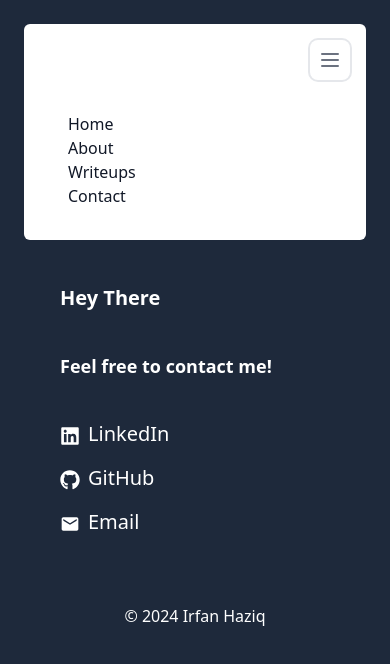
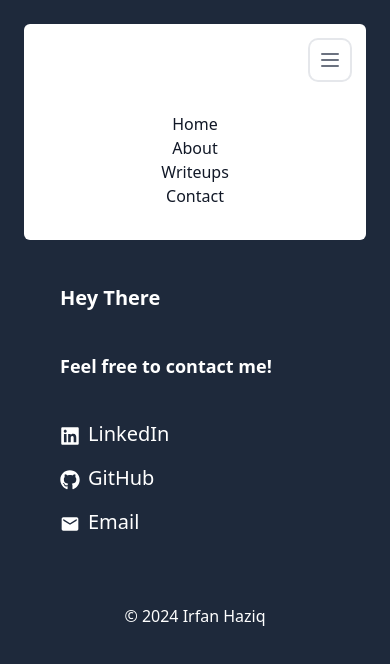
Before and after one commit to broCapang/broCapang.github.io, a Next.js app: page /contact in a window 390 px wide. Both pictures are taken after a click on the button 330 px from the left and 60 px from the top of the page. Shown: the top 664 px of the page. Built offline with nearby package versions, Linux system fonts and the light colour scheme.

Commit message:
Update Header component styling

```diff
--- a/components/Header.tsx
+++ b/components/Header.tsx
@@ -30,7 +30,7 @@ const Header: React.FC = () => {
                         </svg>
                     </button>
                     <div className={`${isNavVisible ? 'block' : 'hidden'} w-full md:block md:w-auto`} id="navbar-default">
-                        <ul className="flex flex-col md:flex-row md:space-x-8 p-4 mt-4 md:mt-0 ">
+                        <ul className="flex flex-col md:flex-row md:space-x-8 p-4 mt-4 md:mt-0 text-center">
                             <li><a href="/" className="py-2 px-3 text-gray-900 rounded hover:bg-gray-600 dark:text-white">Home</a></li>
                             <li><a href="/about" className="py-2 px-3 text-gray-900 rounded hover:bg-gray-600 dark:text-white">About</a></li>
                             <li><a href="/writeups" className="py-2 px-3 text-gray-900 rounded hover:bg-gray-600 dark:text-white">Writeups</a></li>
```
